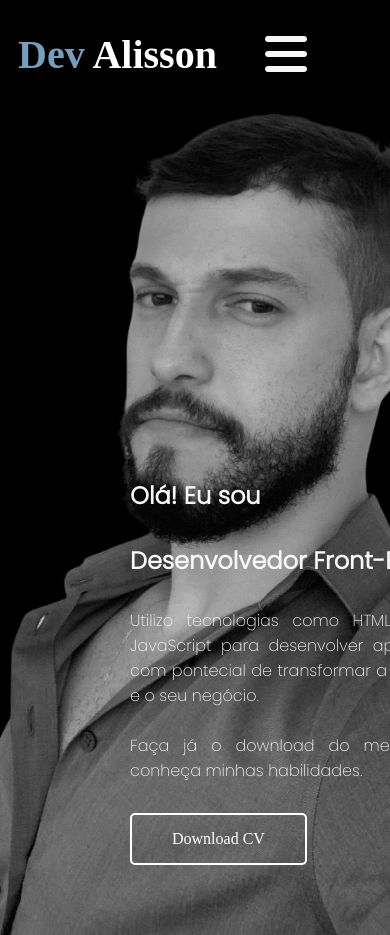
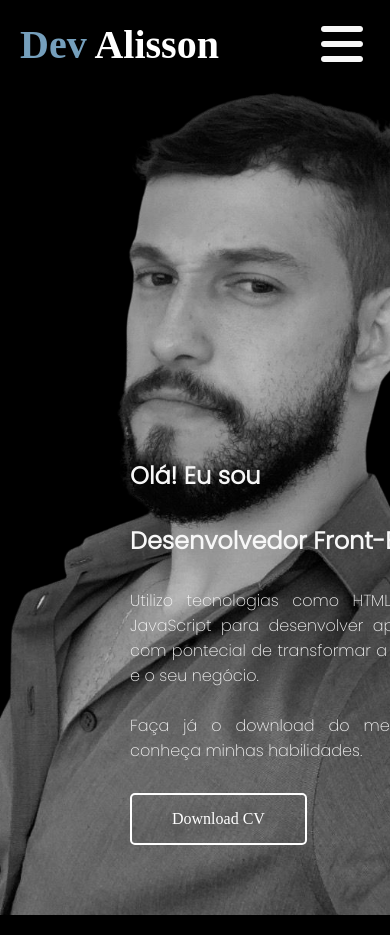
Before and after one commit to alissonwr/Portfolio, a plain HTML site: page index.html in a window 390 px wide. Shown: the top 935 px of the page. Drawn offline with Linux system fonts and the light colour scheme.

Commit message:
Atualizado arquivos

```diff
--- a/assets/css/style.css
+++ b/assets/css/style.css
@@ -260,13 +260,15 @@ main .sobre {
 @media(max-width: 992px){
 
 header{
-   padding: 30px 57px;
-   padding-left: 18px;
+   padding: 20px;
 }
 
 header nav{
+    display: flex;
+    align-items: center;
+    justify-content: center;
     margin-left: 0px;
-    margin-right: 26px;
+    margin-right: 7px;
 }
 
 .section-div img{
```
